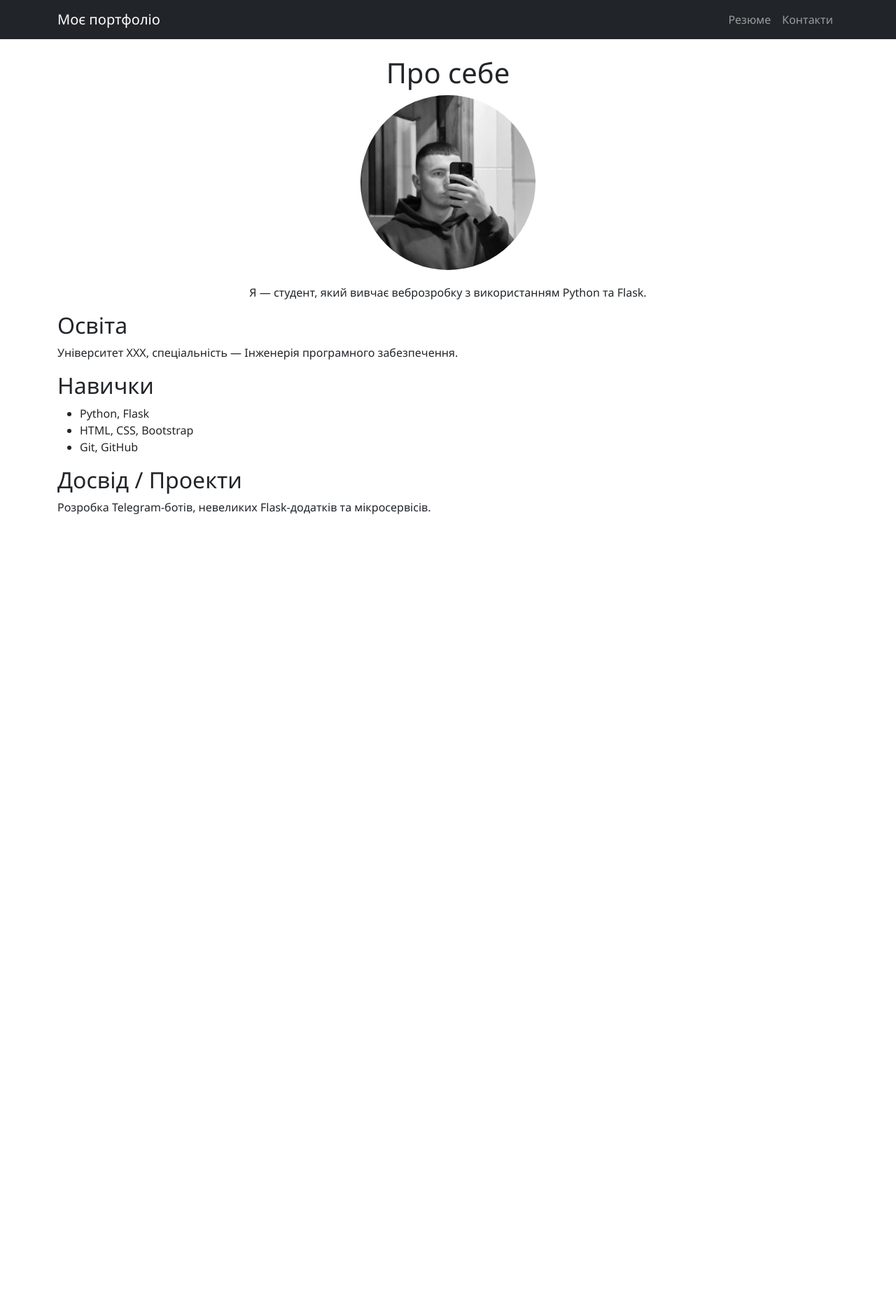
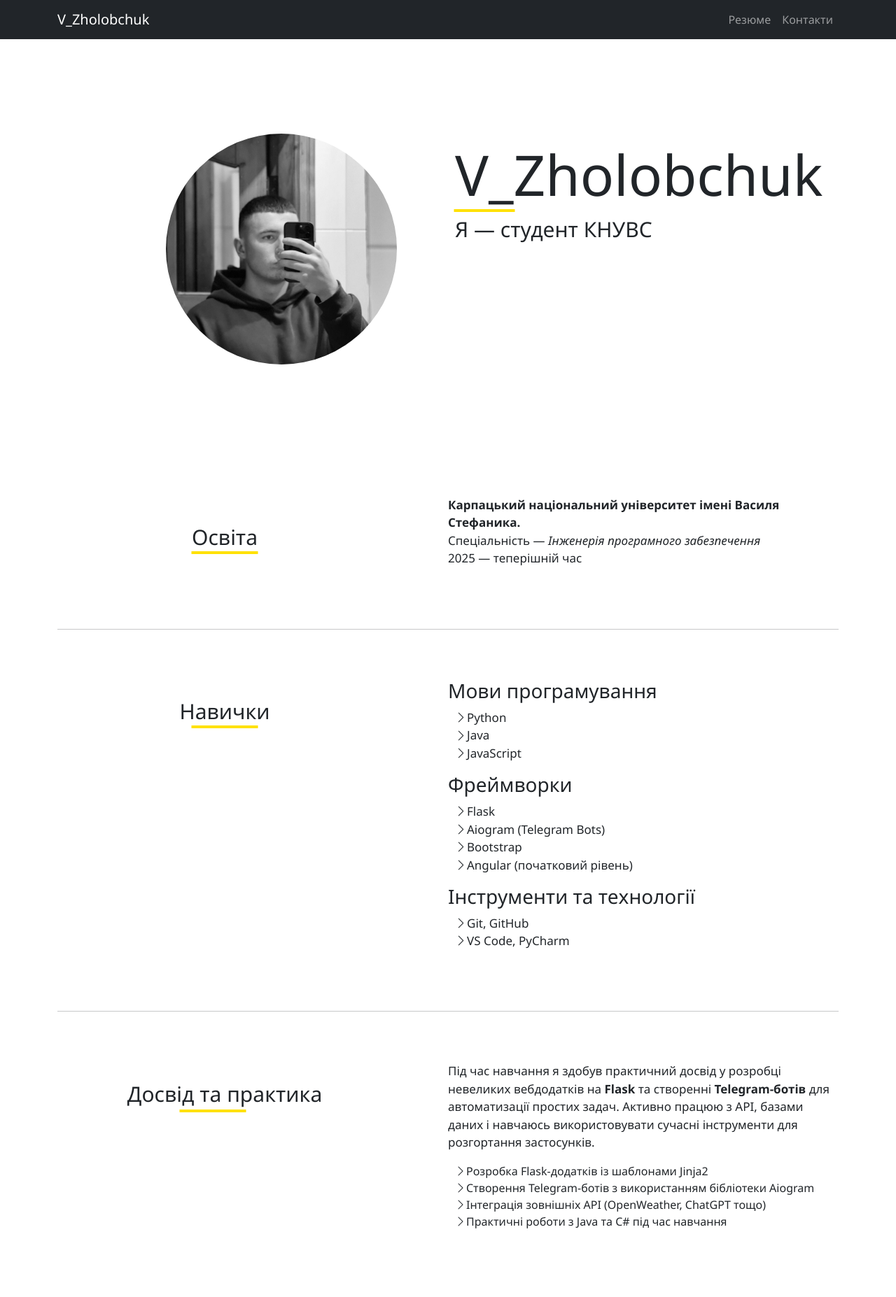
Before and after one commit to V-Zholobchuk/flask_app_lab_zholobchuk, a Flask app: page / in a window 1280 px wide. Shown: the whole page at 70% size. Before the commit the page ends 735 px from the top, so only its background shows below. Run offline with Flask 3, Linux system fonts and the light colour scheme.

Commit message:
add css style

```diff
--- a/static/css/styles.css
+++ b/static/css/styles.css
@@ -1,13 +1,183 @@
 body {
     font-family: "Segoe UI", sans-serif;
+    background-color: rgb(255, 255, 255);
 }
 
+.contacts{
+    padding-block: 5%;
+}
 .profile-img {
-    width: 250px;
+    width: 330px;
     border-radius: 50%;
     margin-bottom: 20px;
 }
 
-.me {
+.me,.education-section
+,.skills-section
+,.experience{
+    padding-block:  15%;
+    display: grid;
+    grid-template-columns: repeat(2, 1fr);
+    align-items: start;
+}
+
+.about_me {
+    display: grid;
+    justify-items: start;
+    padding: 10px;
+}
+.name {
+    font-size: 5em;
+    position: relative;
+  display: inline-block;
+}
+
+.education-title,
+.skills-title,
+.experience__title {
+  position: relative;
+  text-align: center;
+  display: inline-block;
+  margin: 0 auto;
+}
+
+.name::after,
+.education-title::after,
+.skills-title::after,
+.experience__title::after {
+  content: "";
+  position: absolute;
+  left: 8%;
+  transform: translateX(-50%);
+  bottom: -6px;
+  width: 87px;
+  height: 4px;
+  background-color: #ffe100;
+}
+
+.education-title::after,
+.skills-title::after,
+.experience__title::after
+{
+      left: 27%;
+        width: 95px;
+}
+.skills-title::after{
+      left: 31%;
+}
+
+.experience__title::after {
+  left: 34%;
+  bottom: -8px;
+}
+
+
+p{
+    font-size: 30px;
+}
+
+.line {
+    padding-bottom: 5%;
+}
+.photo{
+    display: grid;
+    justify-items: end ;
+    padding-right: 13% ;
+}
+.education-section
+,.skills-section
+,.experience{
+    padding: 0%;
+     padding-bottom: 5%;
+    align-items: center;
+
+}
+.education-title
+,.skills-title
+,.experience__title{
+    font-size: 30px;
     text-align: center;
+
+    padding-right: 80px;
 }
+.education-text
+,.skills__category
+,.experience__text{
+    font-size: 17px;
+}
+
+.skills-section
+,.experience{
+    align-items: start;
+}
+
+.skills-title
+,.experience__title{
+        padding-top: 5%;
+}
+
+.skills__list
+,.experience__list{
+    padding: 0%;
+     list-style:none;
+     padding-inline: 10px;
+}
+
+
+@media screen and (max-width: 600px) {
+  .me,
+  .education-section,
+  .skills-section,
+  .experience {
+    grid-template-columns: 1fr;
+    grid-template-rows: auto;
+    padding-block: 10%;
+    text-align: center;
+  }
+
+.photo{
+    justify-items: center ;
+    padding: 0%;
+}
+
+.education-section
+,.skills-section
+,.experience{
+    padding: 0%;
+     padding-bottom: 5%;
+     align-items: center;
+}
+.education-title
+,.skills-title
+,.experience__title{
+    font-size: 30px;
+    text-align: start;
+    padding: 0%;
+}
+
+.education-text
+,.skills__category
+,.experience__text
+{
+    padding-top: 25px;
+}
+.education-title::after,
+.skills-title::after,
+.experience__title::after
+{
+      left: 50%;
+}
+}
+
+@media screen and (max-width: 430px) {
+  .me,
+  .education-section,
+  .skills-section,
+  .experience {
+
+    text-align: start;
+
+
+  }
+
+}
--- a/templates/base.html
+++ b/templates/base.html
@@ -6,6 +6,7 @@
     <meta name="viewport" content="width=device-width, initial-scale=1.0">
     <title>{{ title }}</title>
     <link rel="stylesheet" href="https://cdn.jsdelivr.net/npm/bootstrap@5.3.3/dist/css/bootstrap.min.css">
+    <link rel="stylesheet" href="https://cdn.jsdelivr.net/npm/bootstrap-icons@1.11.3/font/bootstrap-icons.css">
     <link rel="stylesheet" href="{{ url_for('static', filename='css/styles.css') }}">
 </head>
 
--- a/templates/contacts.html
+++ b/templates/contacts.html
@@ -1,7 +1,7 @@
 {% extends 'base.html' %}
 
 {% block content %}
-<h1>Контакти</h1>
+<h1 class="contacts">Контакти</h1>
 <form>
     <div class="mb-3">
         <label for="name" class="form-label">Ім’я</label>
--- a/templates/nav.html
+++ b/templates/nav.html
@@ -1,6 +1,6 @@
-<nav class="navbar navbar-expand-lg navbar-dark bg-dark">
+<nav class="navbar navbar-expand-lg navbar-dark bg-dark fixed-top">
     <div class="container">
-        <a class="navbar-brand" href="{{ url_for('resume') }}">Моє портфоліо</a>
+        <a class="navbar-brand" href="{{ url_for('resume') }}">V_Zholobchuk</a>
         <button class="navbar-toggler" type="button" data-bs-toggle="collapse" data-bs-target="#menu">
             <span class="navbar-toggler-icon"></span>
         </button>
--- a/templates/resume.html
+++ b/templates/resume.html
@@ -1,28 +1,77 @@
 {% extends 'base.html' %}
 
 {% block content %}
+
 <section class="me">
-    <h1>Про себе</h1>
-    <img src="{{ url_for('static', filename='../static/images/my_photo.jpg') }}" alt="Фото" class="profile-img">
-    <p>Я — студент, який вивчає веброзробку з використанням Python та Flask.</p>
+    <div class="photo">
+        <img src="{{ url_for('static', filename='../static/images/my_photo.jpg') }}" alt="Фото" class="profile-img">
+    </div>
+    <div class="about_me">
+        <h2 class="name">V_Zholobchuk</h2>
+        <p>Я — студент КНУВС</p>
+    </div>
+
 </section>
 
-<section>
-    <h2>Освіта</h2>
-    <p>Університет ХХХ, спеціальність — Інженерія програмного забезпечення.</p>
+<section class="education-section">
+    <h2 class="education-title">Освіта</h2>
+    <p class="education-text"><strong>Карпацький національний університет імені Василя Стефаника.</strong><br>
+        Спеціальність — <em>Інженерія програмного забезпечення</em><br>
+        2025 — теперішній час</p>
 </section>
 
-<section>
-    <h2>Навички</h2>
-    <ul>
-        <li>Python, Flask</li>
-        <li>HTML, CSS, Bootstrap</li>
-        <li>Git, GitHub</li>
-    </ul>
+<hr class="line">
+
+<section class="skills-section">
+    <h2 class="skills-title">Навички</h2>
+    <div class="skills__categories">
+        <div class="skills__category">
+            <h3 class="skills__subtitle">Мови програмування</h3>
+            <ul class="skills__list">
+                <li class="bi bi-chevron-right">Python</li>
+                <li class="bi bi-chevron-right">Java</li>
+                <li class="bi bi-chevron-right">JavaScript</li>
+            </ul>
+        </div>
+
+        <div class="skills__category">
+            <h3 class="skills__subtitle">Фреймворки</h3>
+            <ul class="skills__list">
+                <li class="bi bi-chevron-right">Flask</li>
+                <li class="bi bi-chevron-right">Aiogram (Telegram Bots)</li>
+                <li class="bi bi-chevron-right">Bootstrap</li>
+                <li class="bi bi-chevron-right">Angular (початковий рівень)</li>
+            </ul>
+        </div>
+
+        <div class="skills__category">
+            <h3 class="skills__subtitle">Інструменти та технології</h3>
+            <ul class="skills__list">
+                <li class="bi bi-chevron-right">Git, GitHub</li>
+                <li class="bi bi-chevron-right">VS Code, PyCharm</li>
+            </ul>
+        </div>
 </section>
 
-<section>
-    <h2>Досвід / Проекти</h2>
-    <p>Розробка Telegram-ботів, невеликих Flask-додатків та мікросервісів.</p>
+<hr class="line">
+
+<section class="experience">
+    <h2 class="experience__title">Досвід та практика</h2>
+    <div class="experience__content">
+        <p class="experience__text">
+            Під час навчання я здобув практичний досвід у розробці невеликих вебдодатків на <strong>Flask</strong>
+            та створенні <strong>Telegram-ботів</strong> для автоматизації простих задач.
+            Активно працюю з API, базами даних і навчаюсь використовувати сучасні інструменти для розгортання
+            застосунків.
+        </p>
+
+        <ul class="experience__list">
+            <li class="bi bi-chevron-right">Розробка Flask-додатків із шаблонами Jinja2</li>
+            <li class="bi bi-chevron-right">Створення Telegram-ботів з використанням бібліотеки Aiogram</li>
+            <li class="bi bi-chevron-right">Інтеграція зовнішніх API (OpenWeather, ChatGPT тощо)</li>
+            <li class="bi bi-chevron-right">Практичні роботи з Java та C# під час навчання</li>
+        </ul>
+    </div>
 </section>
+
 {% endblock %}
```
